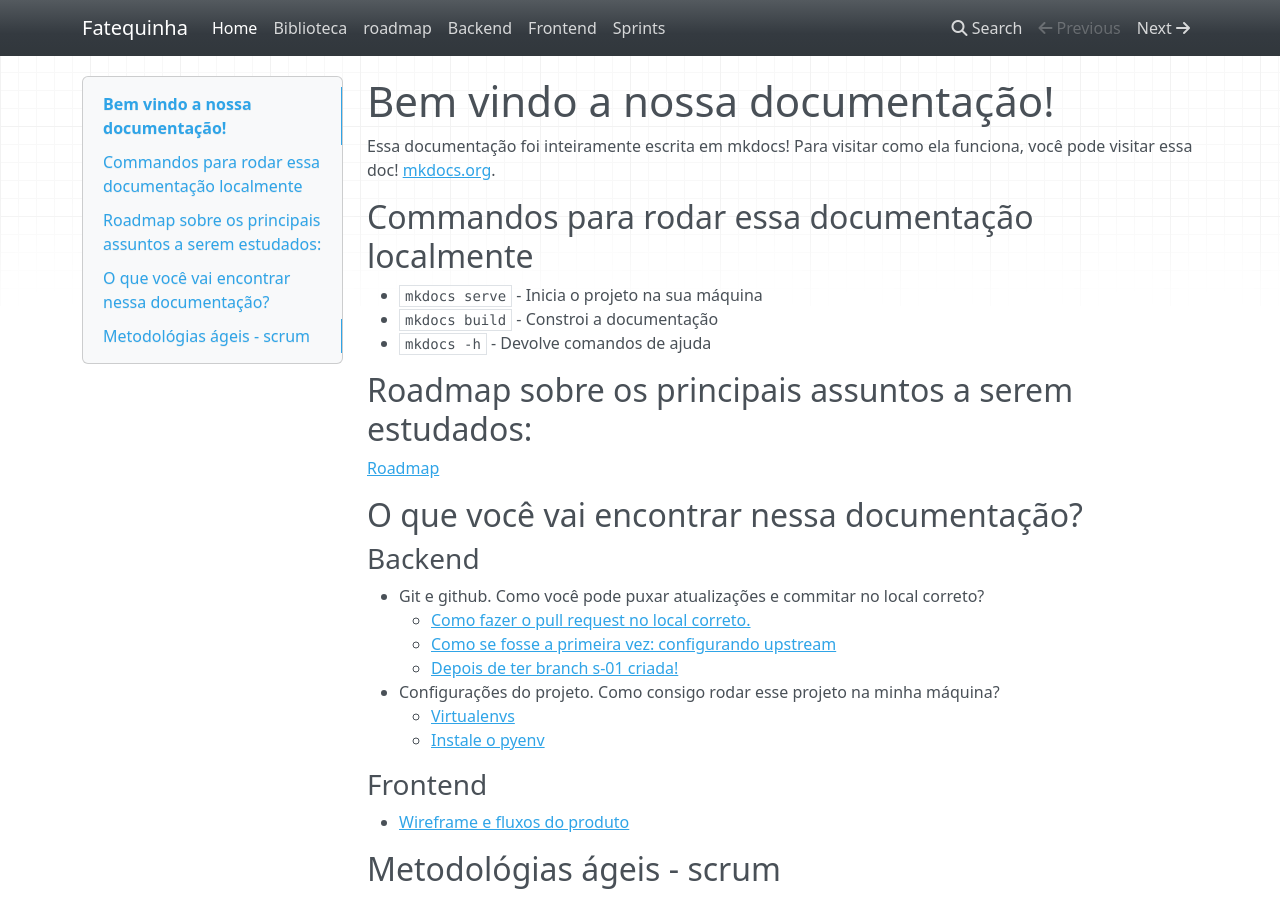
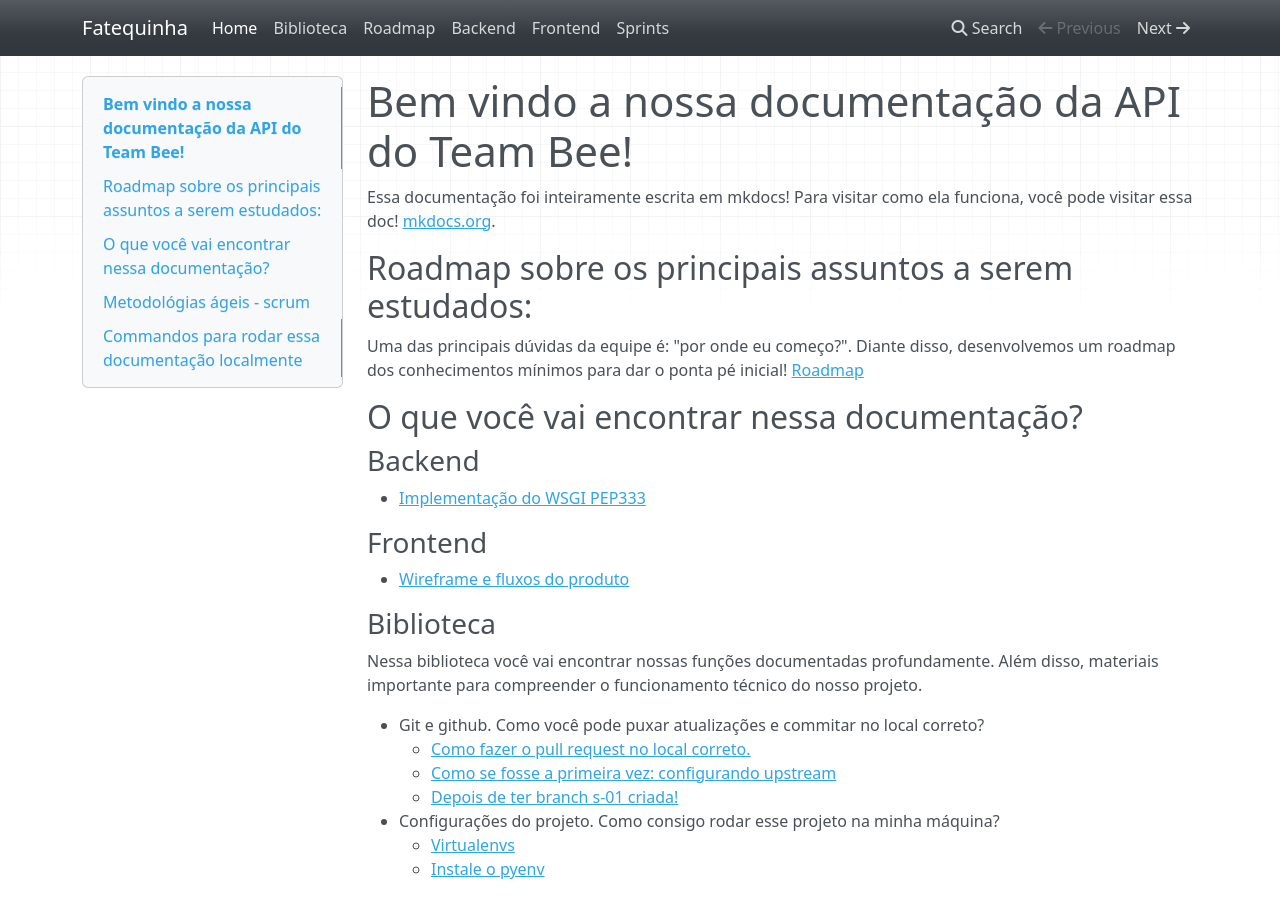
Before and after one commit to c137santos/FATEC-API-1S-DOCUMENTS, an MkDocs documentation site: the page built from docs/index.md, in a window 1280 px wide and 900 px high. Built offline with MkDocs 1.6.1, drawn with Linux system fonts in a browser that asks for light colours; nearby versions of some CDN libraries; some of the changed text lies outside the part shown.

Commit message:
COrrigindo types

```diff
--- a/docs/index.md
+++ b/docs/index.md
@@ -1,21 +1,24 @@
-# Bem vindo a nossa documentação!
+# Bem vindo a nossa documentação da API do Team Bee!
 
-Essa documentação foi inteiramente escrita em mkdocs!
-Para visitar como ela funciona, você pode visitar essa doc!
-[mkdocs.org](https://www.mkdocs.org).
-
-## Commandos para rodar essa documentação localmente
-
-* `mkdocs serve` - Inicia o projeto na sua máquina
-* `mkdocs build` - Constroi a documentação
-* `mkdocs -h` - Devolve comandos de ajuda
+Essa documentação foi inteiramente escrita em mkdocs! Para visitar como ela funciona, você pode visitar essa doc! [mkdocs.org](https://www.mkdocs.org).
 
 ## Roadmap sobre os principais assuntos a serem estudados:
+Uma das principais dúvidas da equipe é: "por onde eu começo?". Diante disso, desenvolvemos um roadmap dos conhecimentos mínimos para dar o ponta pé inicial!
 [Roadmap](roadmap.md)
 
 ## O que você vai encontrar nessa documentação?
 
 ### Backend
+- [Implementação do WSGI PEP333](backend.md#wgsi)
+### Frontend
+
+- [Wireframe e fluxos do produto](frontend.md#wireframe-e-fluxos-do-produto)
+
+### Biblioteca
+
+Nessa biblioteca você vai encontrar nossas funções documentadas profundamente.
+Além disso, materiais importante para compreender o funcionamento técnico do nosso projeto.
+
 - Git e github. Como você pode puxar atualizações e commitar no local correto?
     * [Como fazer o pull request no local correto.](biblioteca.md#como-fazer-o-pull-request-no-local-correto)
     * [Como se fosse a primeira vez: configurando upstream](biblioteca.md#como-se-fosse-a-primeira-vez-configurando-upstream)
@@ -55,3 +54,10 @@ Simplicidade Criação e a entrega de um software de qualidade que resolve as ne
 Times Auto Organizáveis Buscar por um conjunto restrito e muito simples de regras que deve ser obedecido por todos os membros da equipe.
 
 Reflexões regulares Compreender o processo em que está o desenvolvimento do software, assim como velocidade e dinamismo da equipe e cada um dos seus membros. Em conversas francas e dinâmicas de grupo.
+
+
+## Commandos para rodar essa documentação localmente
+
+* `mkdocs serve` - Inicia o projeto na sua máquina
+* `mkdocs build` - Constroi a documentação
+* `mkdocs -h` - Devolve comandos de ajuda
--- a/mkdocs.yml
+++ b/mkdocs.yml
@@ -2,7 +2,7 @@ site_name: Fatequinha
 nav:
   - Home: index.md
   - Biblioteca: biblioteca.md
-  - roadmap: roadmap.md
+  - Roadmap: roadmap.md
   - Backend: backend.md
   - Frontend: frontend.md
   - Sprints: sprints.md
```
Also changed, not shown: other parts of docs/index.md (+0 -4 lines).
